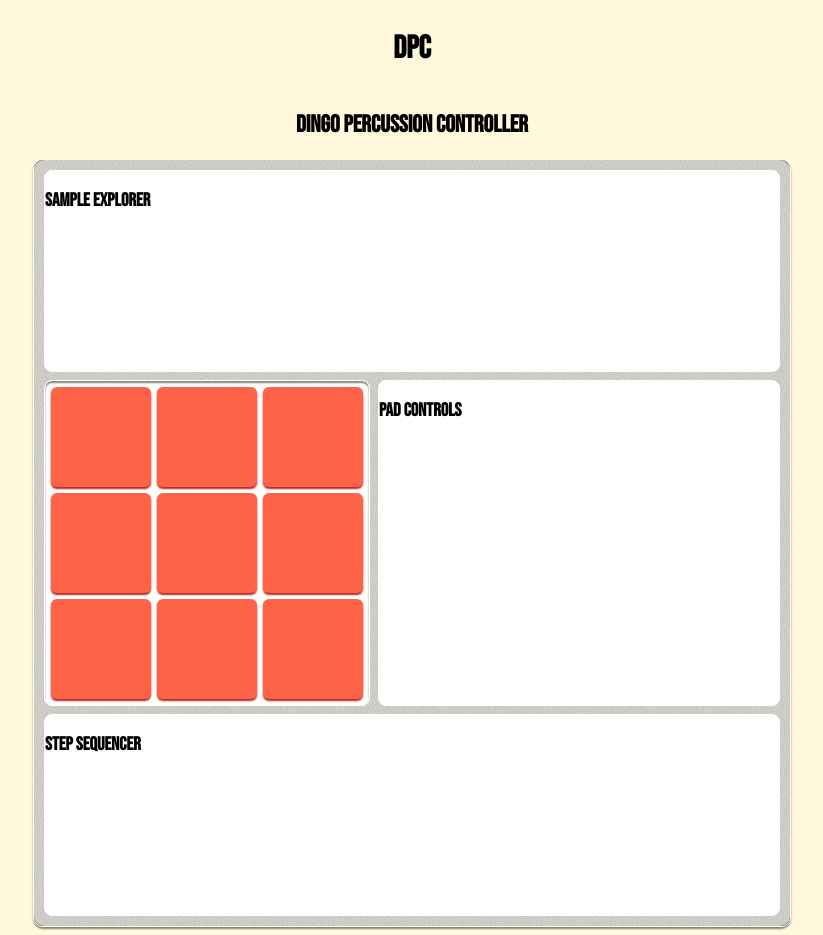
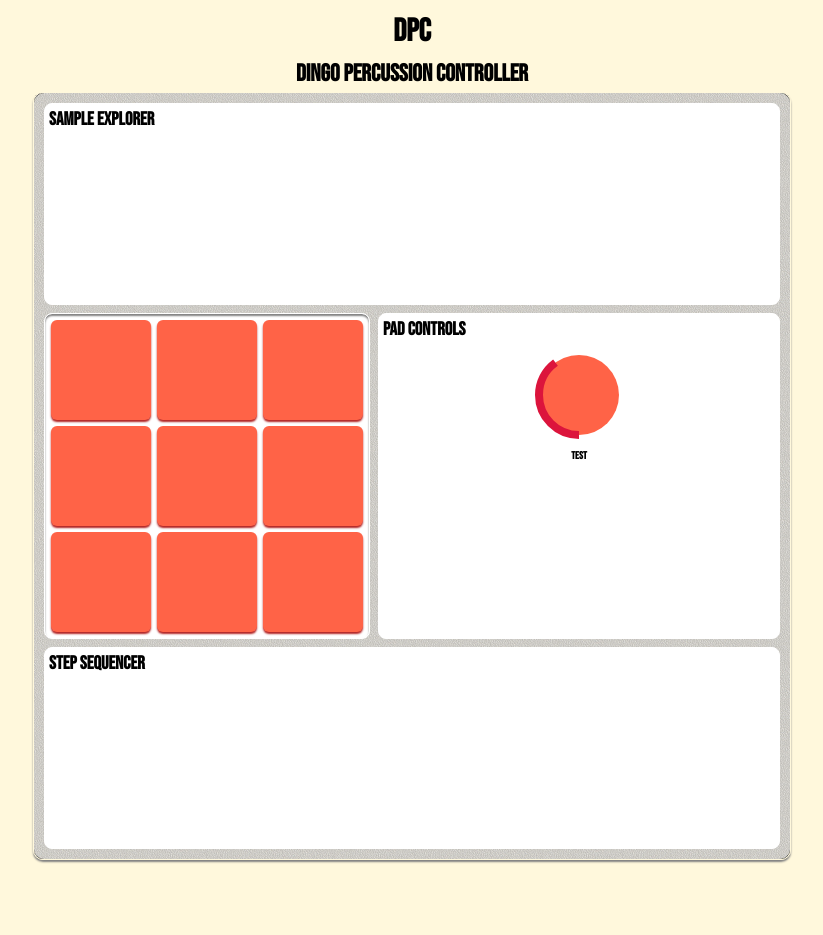
Before and after one commit to anthonymarkreynolds/Dingo-Percussion-Controller, a React (Create React App) app: page / in a window 1280 px wide. Shown: the whole page, without its empty margins (228-1051 px from the left). After the commit the page ends 868 px from the top, so only its background shows below. Built offline with nearby package versions, Linux system fonts and the light colour scheme.

Commit message:
add dials

```diff
--- a/src/App.js
+++ b/src/App.js
@@ -16,10 +16,30 @@ const Pads = () => {
   );
 };
 
+const Dial = ({ label, initValue }) => {
+  return (
+    <div className="dial-container">
+      <svg viewBox="0 0 100 100" style={{ maxHeight: 100 }}>
+        <circle
+          pathLength={1}
+          strokeDasharray={1}
+          strokeDashoffset={1 - initValue || 0.5}
+          className="dial"
+          cx="50"
+          cy="50"
+          r="40"
+        />
+      </svg>
+      {label && <h6 className="dial-label">{label}</h6>}
+    </div>
+  );
+};
+
 const PadControls = () => {
   return (
     <div className="pad-controls">
       <h3>Pad Controls</h3>
+      <Dial initValue={0.4} label="test" />
     </div>
   );
 };
@@ -31,6 +51,11 @@ const Sequencer = () => {
     </div>
   );
 };
+
+const Sample = () => {
+  <div className="sample"></div>;
+};
+
 function App() {
   return (
     <div className="layout">
--- a/src/styles.scss
+++ b/src/styles.scss
@@ -21,6 +21,7 @@ h4,
 h5,
 h6 {
   font-family: "Bebas Neue";
+  margin: 4px;
 }
 
 .layout {
@@ -83,6 +84,23 @@ h6 {
   min-width: 400px;
 }
 
+.dial-container {
+  display: flex;
+  flex-direction: column;
+}
+
+.dial {
+  fill: map-get($colors, primary);
+  stroke: map-get($colors, tertiary);
+  stroke-width: 0.5rem;
+  transform-origin: center;
+  transform: rotateZ(90deg);
+}
+
+.dial-label {
+  text-align: center;
+}
+
 .sequencer {
   grid-column: 1/3;
   background-color: gray;
```
